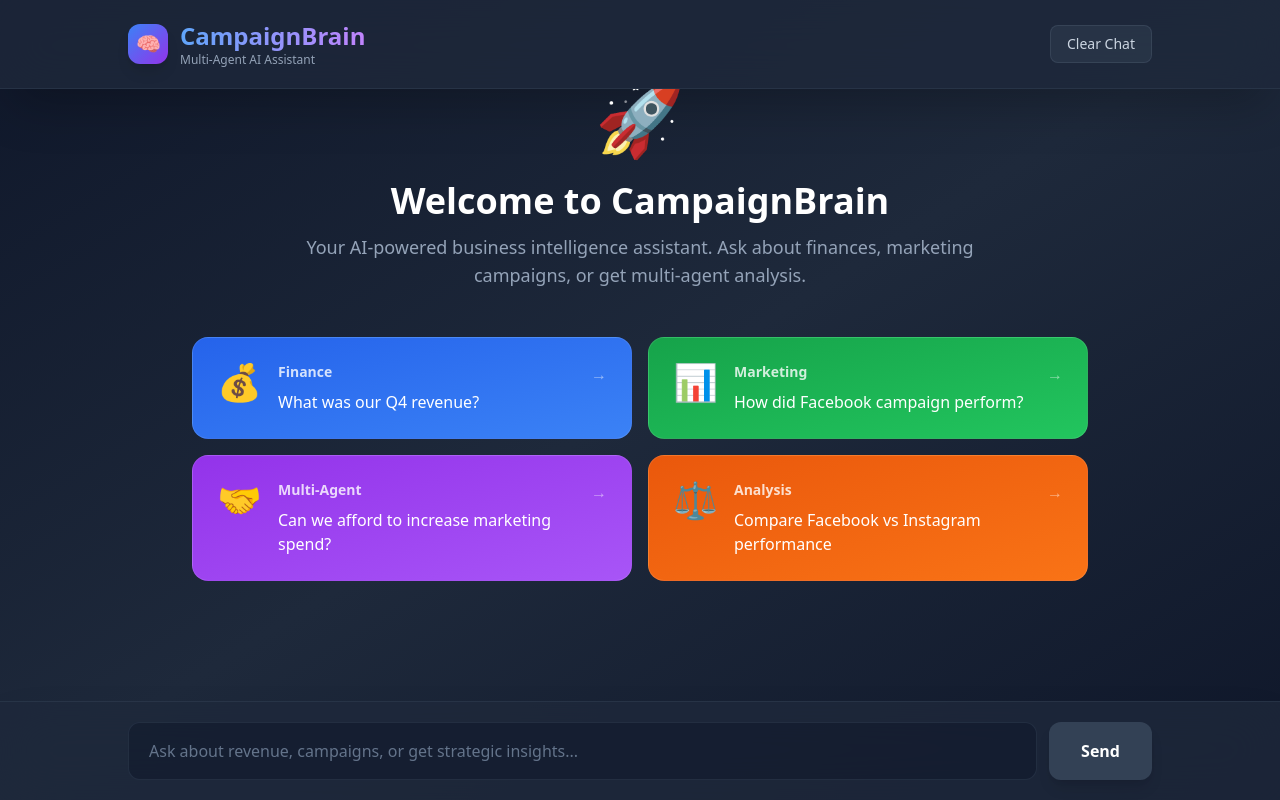
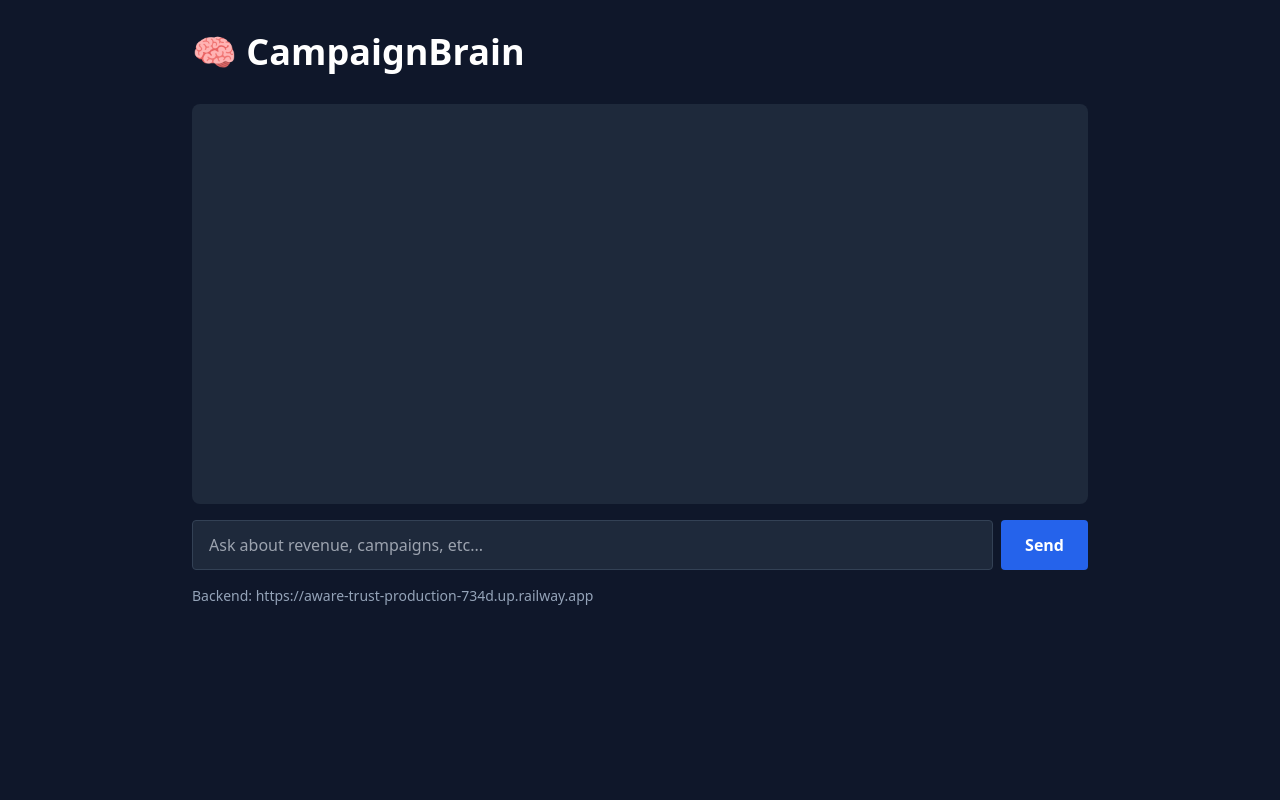
Before and after one commit to sanjana-3002/Multi-Agent-Rag-Orchestrator, a Next.js app in the folder frontend/: page / in a window 1280 px wide. Built offline with nearby package versions, Linux system fonts and the light colour scheme.

Commit message:
Minimal working version - hardcoded Railway URL

```diff
--- a/frontend/app/page.js
+++ b/frontend/app/page.js
@@ -1,222 +1,97 @@
 'use client';
-import { useState, useRef, useEffect } from 'react';
+import { useState } from 'react';
 
 export default function Home() {
   const [messages, setMessages] = useState([]);
   const [input, setInput] = useState('');
   const [loading, setLoading] = useState(false);
-  const messagesEndRef = useRef(null);
-
-  const scrollToBottom = () => {
-    messagesEndRef.current?.scrollIntoView({ behavior: "smooth" });
-  };
-
-  useEffect(() => {
-    scrollToBottom();
-  }, [messages]);
 
   const sendMessage = async (e) => {
     e.preventDefault();
     if (!input.trim() || loading) return;
 
-    setMessages(prev => [...prev, { role: 'user', content: input }]);
-    const query = input;
+    const userMessage = input;
+    setMessages(prev => [...prev, { role: 'user', content: userMessage }]);
     setInput('');
     setLoading(true);
 
     try {
-      const API_URL = 'https://aware-trust-production-734d.up.railway.app';
+      console.log('🔗 Fetching from Railway...');
 
-      console.log('🔗 Connecting to:', API_URL); // Debug log
-
-      const response = await fetch(`${API_URL}/query`, {
+      const response = await fetch('https://aware-trust-production-734d.up.railway.app/query', {
         method: 'POST',
         headers: { 'Content-Type': 'application/json' },
-        body: JSON.stringify({ query, user_id: 'demo' })
+        body: JSON.stringify({ query: userMessage, user_id: 'demo' })
       });
 
+      console.log('✅ Response status:', response.status);
+
       if (!response.ok) {
-        throw new Error(`Backend returned ${response.status}: ${response.statusText}`);
+        throw new Error(`Backend returned ${response.status}`);
       }
 
-      const data = await response.json(); // ✅ FIXED - was "res.json()"
+      const data = await response.json();
+      console.log('✅ Data received:', data);
 
       setMessages(prev => [...prev, {
         role: 'assistant',
         content: data.answer,
-        agents: data.agents_used,
-        time: data.execution_time
+        agents: data.agents_used
       }]);
     } catch (err) {
       console.error('❌ Error:', err);
       setMessages(prev => [...prev, {
         role: 'assistant',
-        content: `❌ Error: ${err.message}\n\nBackend URL: ${process.env.NEXT_PUBLIC_API_URL || 'Not Set'}\n\nMake sure NEXT_PUBLIC_API_URL environment variable is set in Vercel.`,
-        error: true
+        content: `❌ Error: ${err.message}\n\nBackend URL: https://aware-trust-production-734d.up.railway.app`
       }]);
     }
+
     setLoading(false);
   };
 
-  const exampleQueries = [
-    { icon: '💰', category: 'Finance', color: 'blue', text: 'What was our Q4 revenue?' },
-    { icon: '📊', category: 'Marketing', color: 'green', text: 'How did Facebook campaign perform?' },
-    { icon: '🤝', category: 'Multi-Agent', color: 'purple', text: 'Can we afford to increase marketing spend?' },
-    { icon: '⚖️', category: 'Analysis', color: 'orange', text: 'Compare Facebook vs Instagram performance' },
-  ];
+  return (
+    <div className="min-h-screen bg-slate-900 text-white p-8">
+      <div className="max-w-4xl mx-auto">
+        <h1 className="text-4xl font-bold mb-8">🧠 CampaignBrain</h1>
 
-  const colorMap = {
-    blue: 'from-blue-600 to-blue-500 hover:from-blue-500 hover:to-blue-400',
-    green: 'from-green-600 to-green-500 hover:from-green-500 hover:to-green-400',
-    purple: 'from-purple-600 to-purple-500 hover:from-purple-500 hover:to-purple-400',
-    orange: 'from-orange-600 to-orange-500 hover:from-orange-500 hover:to-orange-400',
-  };
-
-  return (
-    <div className="flex flex-col h-screen bg-gradient-to-br from-slate-900 via-slate-800 to-slate-900">
-
-      {/* Header */}
-      <header className="bg-slate-800/80 backdrop-blur-xl border-b border-slate-700/50 px-6 py-5 shadow-2xl">
-        <div className="max-w-5xl mx-auto flex items-center justify-between">
-          <div className="flex items-center gap-3">
-            <div className="w-10 h-10 rounded-xl bg-gradient-to-br from-blue-500 to-purple-600 flex items-center justify-center text-xl shadow-lg">
-              🧠
+        <div className="bg-slate-800 rounded-lg p-6 mb-4 min-h-[400px]">
+          {messages.map((msg, i) => (
+            <div key={i} className={`mb-4 p-4 rounded ${
+              msg.role === 'user' ? 'bg-blue-600' : 'bg-slate-700'
+            }`}>
+              <div className="font-bold mb-2">
+                {msg.role === 'user' ? '👤 You' : '🤖 Assistant'}
               </div>
-            <div>
-              <h1 className="text-2xl font-bold bg-gradient-to-r from-blue-400 to-purple-400 bg-clip-text text-transparent">
-                CampaignBrain
-              </h1>
-              <p className="text-xs text-slate-400">Multi-Agent AI Assistant</p>
-            </div>
-          </div>
-          <button
-            onClick={() => setMessages([])}
-            className="px-4 py-2 bg-slate-700/50 hover:bg-slate-600/50 text-slate-300 rounded-lg text-sm transition-all border border-slate-600/50"
-          >
-            Clear Chat
-          </button>
-        </div>
-      </header>
-
-      {/* Messages */}
-      <div className="flex-1 overflow-y-auto px-6 py-8">
-        <div className="max-w-5xl mx-auto space-y-6">
-
-          {/* Welcome Screen */}
-          {messages.length === 0 && (
-            <div className="text-center py-16 animate-fade-in">
-              <div className="text-7xl mb-6 animate-bounce-slow">🚀</div>
-              <h2 className="text-4xl font-bold text-white mb-3">
-                Welcome to CampaignBrain
-              </h2>
-              <p className="text-slate-400 text-lg mb-12 max-w-2xl mx-auto">
-                Your AI-powered business intelligence assistant. Ask about finances,
-                marketing campaigns, or get multi-agent analysis.
-              </p>
-
-              <div className="grid grid-cols-1 md:grid-cols-2 gap-4 max-w-4xl mx-auto">
-                {exampleQueries.map((query, idx) => (
-                  <button
-                    key={idx}
-                    onClick={() => setInput(query.text)}
-                    className={`group p-6 bg-gradient-to-br ${colorMap[query.color]} rounded-2xl text-left transition-all transform hover:scale-105 hover:shadow-2xl border border-white/10`}
-                  >
-                    <div className="flex items-start gap-4">
-                      <div className="text-4xl">{query.icon}</div>
-                      <div className="flex-1">
-                        <div className="text-sm font-bold text-white/80 mb-2">{query.category}</div>
-                        <div className="text-white font-medium">{query.text}</div>
-                      </div>
-                      <div className="text-white/50 group-hover:text-white/80 transition-colors">→</div>
-                    </div>
-                  </button>
-                ))}
-              </div>
+              <div className="whitespace-pre-wrap">{msg.content}</div>
+              {msg.agents && (
+                <div className="mt-2 text-sm text-slate-300">
+                  Agents: {msg.agents.join(', ')}
                 </div>
               )}
-
-          {/* Messages */}
-          {messages.map((msg, idx) => (
-            <div
-              key={idx}
-              className={`flex ${msg.role === 'user' ? 'justify-end' : 'justify-start'} animate-slide-up`}
-            >
-              <div
-                className={`max-w-[85%] rounded-2xl px-6 py-4 shadow-lg ${
-                  msg.role === 'user'
-                    ? 'bg-gradient-to-br from-blue-600 to-blue-500 text-white'
-                    : msg.error
-                    ? 'bg-gradient-to-br from-red-900/50 to-red-800/50 text-white border border-red-700/50'
-                    : 'bg-gradient-to-br from-slate-800 to-slate-700 text-white border border-slate-600/50'
-                }`}
-              >
-                {msg.role === 'assistant' && msg.agents && (
-                  <div className="flex items-center gap-2 mb-3 pb-3 border-b border-white/10">
-                    {msg.agents.map((agent, i) => (
-                      <span
-                        key={i}
-                        className={`px-3 py-1 rounded-full text-xs font-bold ${
-                          agent.toLowerCase() === 'cfo'
-                            ? 'bg-blue-500/30 text-blue-200 border border-blue-400/30'
-                            : 'bg-green-500/30 text-green-200 border border-green-400/30'
-                        }`}
-                      >
-                        {agent.toUpperCase()}
-                      </span>
-                    ))}
-                    {msg.time && (
-                      <span className="ml-auto text-xs text-slate-400">
-                        ⚡ {msg.time.toFixed(1)}s
-                      </span>
-                    )}
-                  </div>
-                )}
-                <div className="text-[15px] leading-relaxed whitespace-pre-wrap">{msg.content}</div>
-              </div>
             </div>
           ))}
-
-          {/* Loading */}
-          {loading && (
-            <div className="flex justify-start animate-slide-up">
-              <div className="bg-gradient-to-br from-slate-800 to-slate-700 border border-slate-600/50 rounded-2xl px-6 py-4 shadow-lg">
-                <div className="flex items-center gap-3">
-                  <div className="flex gap-1">
-                    <div className="w-2.5 h-2.5 bg-blue-400 rounded-full animate-bounce"></div>
-                    <div className="w-2.5 h-2.5 bg-purple-400 rounded-full animate-bounce" style={{animationDelay: '0.1s'}}></div>
-                    <div className="w-2.5 h-2.5 bg-blue-400 rounded-full animate-bounce" style={{animationDelay: '0.2s'}}></div>
-                  </div>
-                  <span className="text-slate-300 text-sm font-medium">Analyzing...</span>
-                </div>
-              </div>
-            </div>
-          )}
-
-          <div ref={messagesEndRef} />
-        </div>
+          {loading && <div className="text-center">⏳ Thinking...</div>}
         </div>
 
-      {/* Input */}
-      <div className="bg-slate-800/80 backdrop-blur-xl border-t border-slate-700/50 px-6 py-5 shadow-2xl">
-        <form onSubmit={sendMessage} className="max-w-5xl mx-auto">
-          <div className="flex gap-3">
+        <form onSubmit={sendMessage} className="flex gap-2">
           <input
-              type="text"
             value={input}
             onChange={(e) => setInput(e.target.value)}
-              placeholder="Ask about revenue, campaigns, or get strategic insights..."
-              disabled={loading}
-              className="flex-1 bg-slate-900/50 border border-slate-700/50 rounded-xl px-5 py-4 text-white placeholder-slate-500 focus:outline-none focus:ring-2 focus:ring-blue-500/50 focus:border-transparent transition-all"
+            placeholder="Ask about revenue, campaigns, etc..."
+            className="flex-1 bg-slate-800 border border-slate-700 rounded px-4 py-3 text-white"
           />
           <button
             type="submit"
-              disabled={loading || !input.trim()}
-              className="px-8 py-4 bg-gradient-to-r from-blue-600 to-purple-600 hover:from-blue-500 hover:to-purple-500 disabled:from-slate-700 disabled:to-slate-700 disabled:cursor-not-allowed text-white rounded-xl font-semibold transition-all shadow-lg hover:shadow-xl transform hover:scale-105 disabled:transform-none"
+            disabled={loading}
+            className="bg-blue-600 hover:bg-blue-700 disabled:bg-slate-700 px-6 py-3 rounded font-semibold"
           >
             {loading ? '...' : 'Send'}
           </button>
+        </form>
+
+        <div className="mt-4 text-sm text-slate-400">
+          Backend: https://aware-trust-production-734d.up.railway.app
         </div>
-        </form>
       </div>
     </div>
   );
```
Lines whose indentation alone changed are shown as unchanged.
